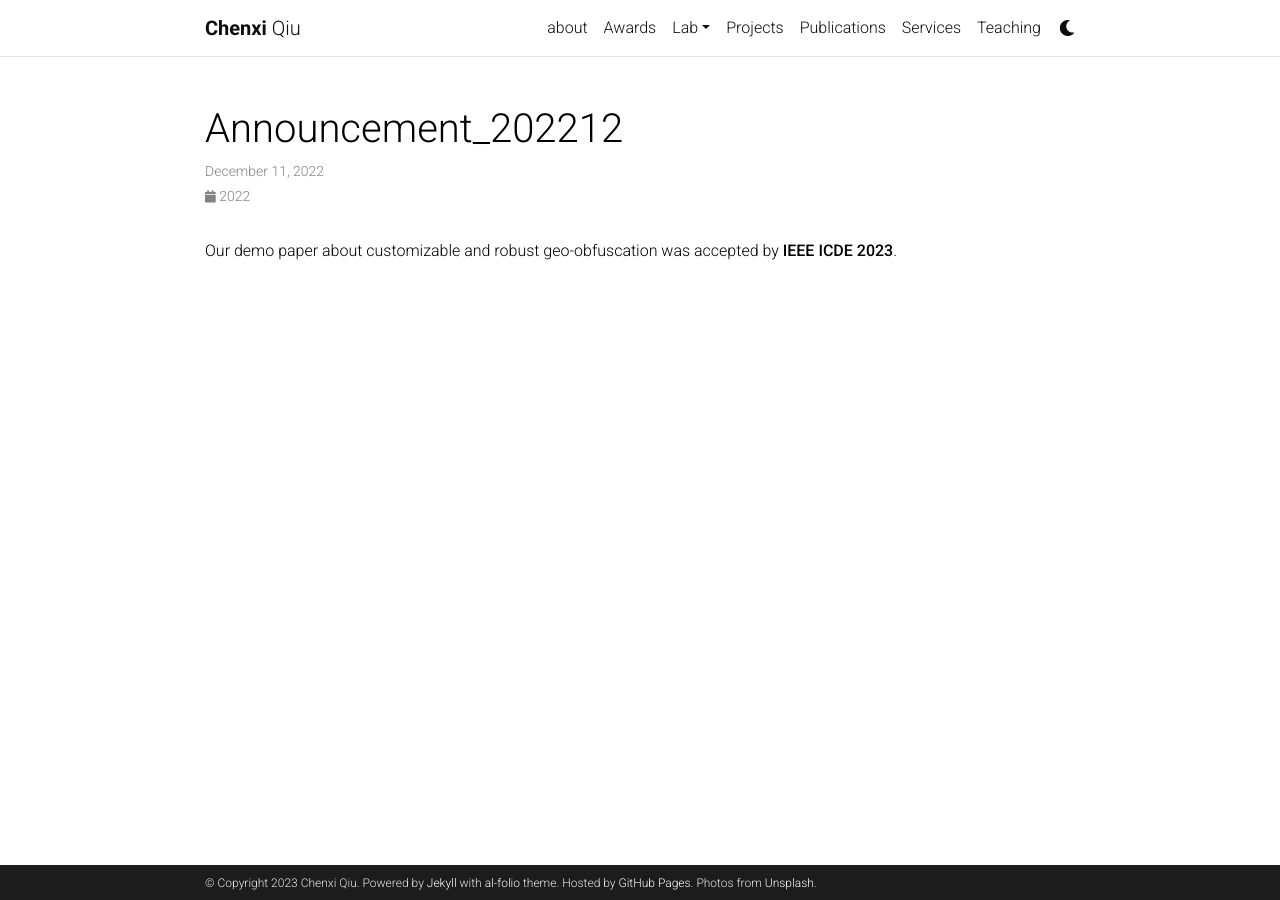
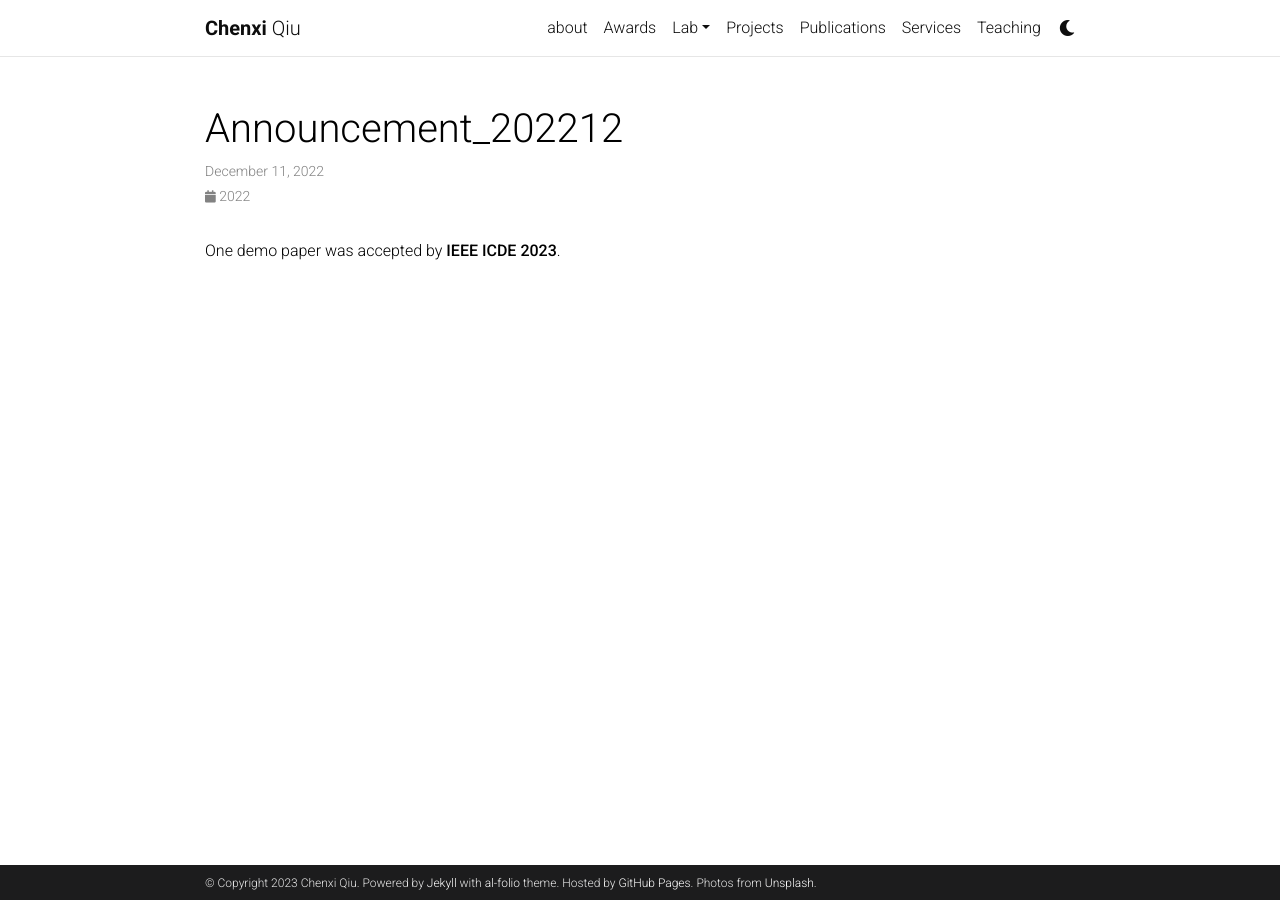
Before and after one commit to chenxiunt/chenxiunt.github.io, a Jekyll site: the page built from _news/announcement_202212.md, in a window 1280 px wide. Built offline with Jekyll 4.4.1, drawn with Linux system fonts in a browser that asks for light colours; comment, search, counter and statistics services are not loaded; a style sheet for code colours, icons or effects is not loaded.

Commit message:
Update announcement_202212.md

```diff
--- a/_news/announcement_202212.md
+++ b/_news/announcement_202212.md
@@ -3,4 +3,4 @@ layout: post
 date: 2022-12-11 15:59:00-0400
 inline: true
 ---
-Our demo paper about customizable and robust geo-obfuscation was accepted by **IEEE ICDE 2023**.
+One demo paper was accepted by **IEEE ICDE 2023**.
```
